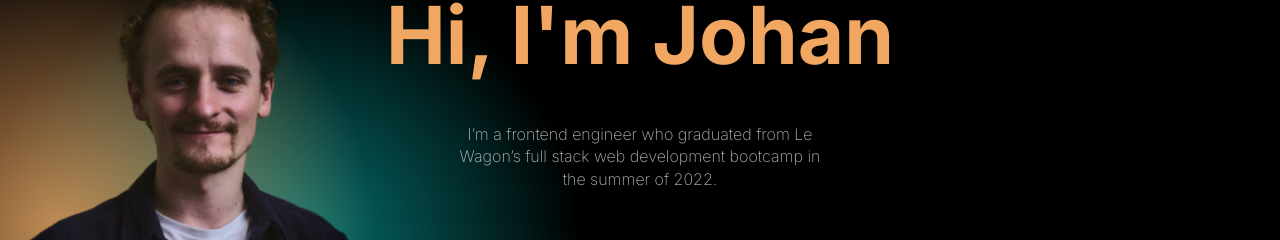
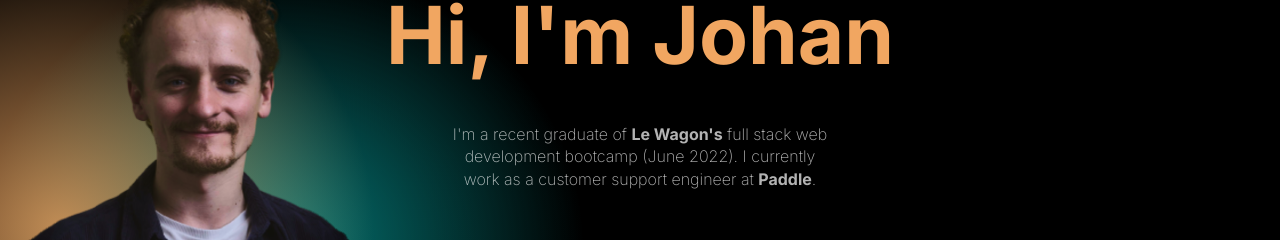
Before and after one commit to Johan-van-Meeuwen/portfolio, a React (Vite) app: page / in a window 1280 px wide. Shown: the part 272-512 px from the top of the page. Built offline with nearby package versions, Linux system fonts and the light colour scheme.

Commit message:
Reduced concentration of project blurs and added links to main text

```diff
--- a/src/components/ContactForm.jsx
+++ b/src/components/ContactForm.jsx
@@ -67,8 +67,7 @@ export default function ContactForm() {
 
   return (
     <main>
-      <h1 id="contact">Write to me</h1>
-
+      <h1 id="contact">Wanna chat?</h1>
         <form
           action={FORM_ENDPOINT}
           onSubmit={handleSubmit}
--- a/src/components/Main.jsx
+++ b/src/components/Main.jsx
@@ -20,9 +20,8 @@ export default function Main() {
         </div>
         <h1>Hi, I'm Johan</h1>
         <p>
-          I’m a frontend engineer who graduated
-          from Le Wagon’s full stack web development
-          bootcamp in the summer of 2022.
+          I'm a recent graduate of <strong><a className="main-text-link" href="https://www.lewagon.com/" target="_blank">Le Wagon's</a></strong> full stack web development bootcamp (June 2022). I currently work
+          as a customer support engineer at <strong><a className="main-text-link" href="https://www.paddle.com/" target="_blank">Paddle</a></strong>.
         </p>
       </div>
       <div className="scroll-button">
--- a/src/index.css
+++ b/src/index.css
@@ -64,6 +64,11 @@ main {
   max-height: 585px;
   max-width: 407px;
   z-index: -2;
+}
+
+.main-text-link {
+  text-decoration: none;
+  color: rgba(255, 255, 255, 0.7);
 }
 
 @media (max-width: 434px) {
@@ -448,7 +453,7 @@ main {
   position: absolute;
   width: 500px;
   height: 850px;
-  background: radial-gradient(90.66% 50.63% at 50% 50%, rgb(255, 156, 156, 0.8) 19%, rgba(23, 21, 21, 0) 58.65%);
+  background: radial-gradient(90.66% 50.63% at 50% 50%, rgb(255, 156, 156, 0.8) 0%, rgba(0, 0, 0, 0) 58.65%);
   z-index: -1;
   top: -130px;
   left: 50px;
@@ -458,7 +463,7 @@ main {
   position: absolute;
   width: 500px;
   height: 900px;
-  background: radial-gradient(90.66% 50.63% at 50% 50%, rgb(8, 217, 214, 0.8) 15%, rgba(23, 21, 21, 0) 55.65%);
+  background: radial-gradient(90.66% 50.63% at 50% 50%, rgb(8, 217, 214, 0.8) 0%, rgba(0, 0, 0, 0) 55.65%);
   bottom: -300px;
   right: 600px;
   z-index: -1;
@@ -468,7 +473,7 @@ main {
   position: absolute;
   width: 500px;
   height: 900px;
-  background: radial-gradient(90.66% 50.63% at 50% 50%, rgba(241, 166, 97, 0.8) 10%, rgba(23, 21, 21, 0) 55.65%);
+  background: radial-gradient(90.66% 50.63% at 50% 50%, rgba(241, 166, 97, 0.8) 0%, rgba(0, 0, 0, 0) 55.65%);
   z-index: -1;
   right: 0px;
   top: 0px;
```
